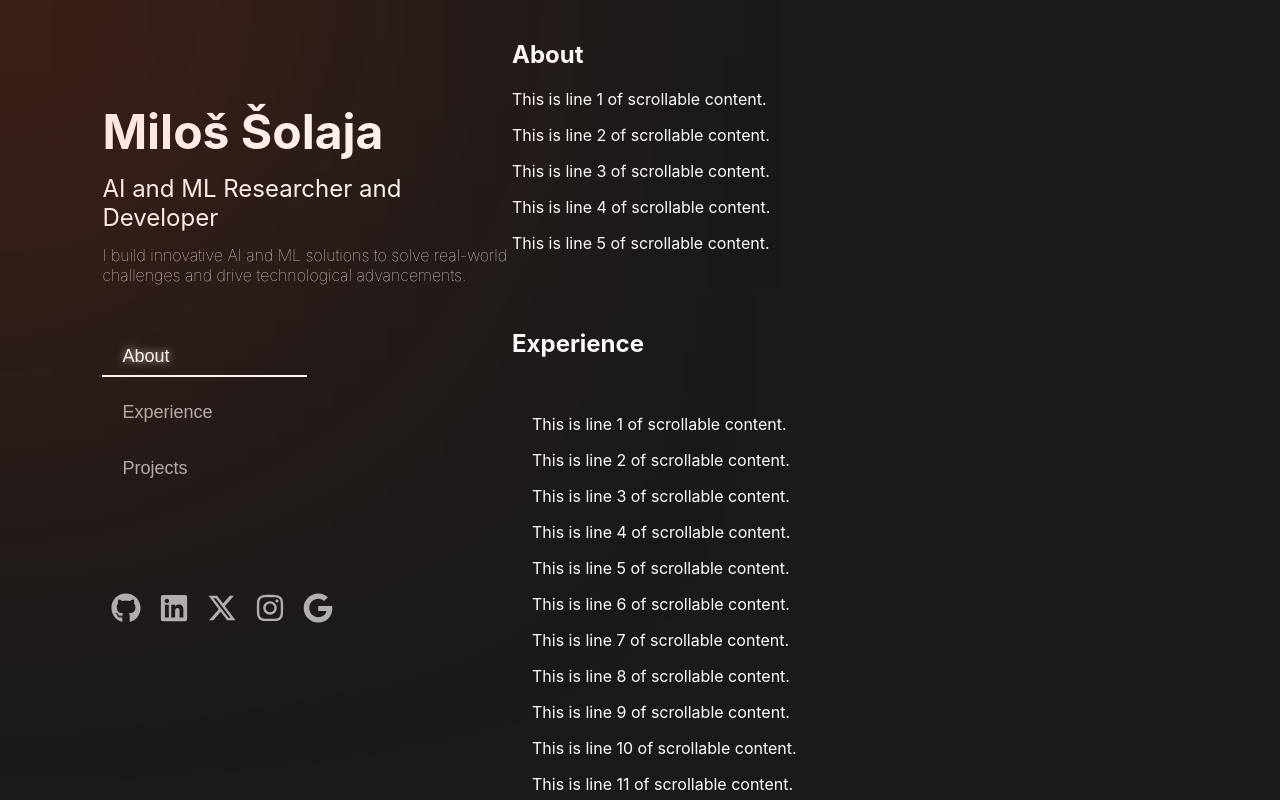
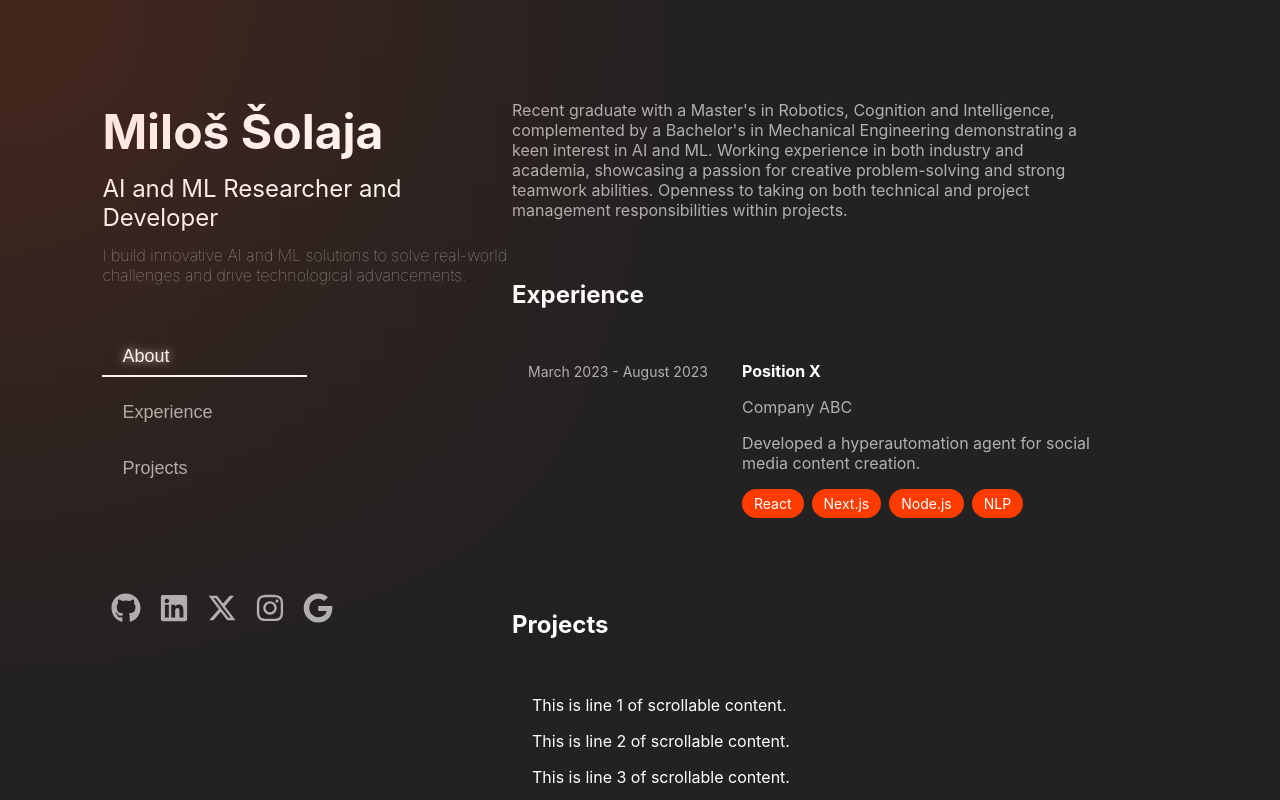
Before and after one commit to milossolaja/milossolaja.github.io, a React (Create React App) app: page / in a window 1280 px wide. Built offline with nearby package versions, Linux system fonts and the light colour scheme.

Commit message:
Experience style added

```diff
--- /dev/null
+++ b/src/Experience.css
@@ -0,0 +1,75 @@
+/* Transparent box initially, glassy on hover */
+.experience-box {
+    display: block;
+    padding: 16px;
+    margin: 16px 0;
+    width: 75%;
+    border-radius: 12px;
+    background: transparent;
+    transition: background 0.3s ease, box-shadow 0.3s ease;
+    color: #333;
+    text-decoration: none;
+  }
+
+  .experience-box:hover {
+    background: rgba(255, 255, 255, 0.1);
+    backdrop-filter: blur(10px);
+    box-shadow: 0 4px 15px rgba(0, 0, 0, 0.2);
+  }
+
+  /* Container for two-column layout */
+  .experience-container {
+    display: grid;
+    grid-template-columns: 200px 1fr; /* Left column for date, right for content */
+    gap: 14px;
+    align-items: start;
+  }
+
+  /* Date styling - aligned in left column */
+  .experience-date {
+    font-size: 14px;
+    color: #b1b1b1;
+    align-self: start;
+    margin-top: 18px;
+  }
+
+  /* Content styling - right column */
+  .experience-content {
+    flex-direction: column;
+  }
+
+  /* Title styling */
+  .experience-title {
+    font-size: 16px;
+    font-weight: bold;
+    color: #fff;
+  }
+
+  /* Company name styling */
+  .experience-company {
+    font-size: 16px;
+    color: #b1b1b1;
+  }
+
+  /* Description styling */
+  .experience-description {
+    font-size: 16px;
+    color: #b1b1b1;
+  }
+
+  /* Technologies section */
+  .experience-technologies {
+    display: flex;
+    flex-wrap: wrap;
+    gap: 8px;
+  }
+
+  /* Tech bubble styling */
+  .tech-bubble {
+    padding: 6px 12px;
+    border-radius: 16px;
+    background-color: #ff3c00;
+    color: #fff;
+    font-size: 14px;
+    white-space: nowrap;
+  }
--- /dev/null
+++ b/src/Experience.js
@@ -0,0 +1,24 @@
+import React from 'react';
+import './Experience.css';
+
+const Experience = ({ date, title, company, description, technologies, githubLink }) => {
+  return (
+    <a href={githubLink} target="_blank" rel="noopener noreferrer" className="experience-box">
+      <div className="experience-container">
+        <p className="experience-date">{date}</p>
+        <div className="experience-content">
+          <p className="experience-title">{title}</p>
+          <p className="experience-company">{company}</p>
+          <p className="experience-description">{description}</p>
+          <div className="experience-technologies">
+            {technologies.map((tech, index) => (
+              <span key={index} className="tech-bubble">{tech}</span>
+            ))}
+          </div>
+        </div>
+      </div>
+    </a>
+  );
+};
+
+export default Experience;
--- a/src/Layout.js
+++ b/src/Layout.js
@@ -3,8 +3,19 @@ import "./index.css"
 import Box from "./Box"
 import {FaGithub, FaLinkedin, FaInstagram, FaXTwitter, FaGoogle, FaArrowUpRightFromSquare} from "react-icons/fa6"
 import CV from "./pdf/CV.pdf"
+import content from './content';
+import Experience from "./Experience";
 
 const Layout = () => {
+
+    const experienceData = {
+        date: "March 2023 - August 2023",
+        title: "Position X",
+        company: "Company ABC",
+        description: "Developed a hyperautomation agent for social media content creation.",
+        technologies: ["React", "Next.js", "Node.js", "NLP"],
+        githubLink: "https://github.com/your-username/your-repo"
+      };
 
     const [activeSection, setActiveSection] = useState(null);
 
@@ -94,31 +105,31 @@ const Layout = () => {
             <button className="contact-button" onClick={() => window.open("https://www.linkedin.com/in/milossolaja/", "_blank")}>
                 <FaLinkedin />
             </button>
-            <button className="contact-button" onClick={() => window.open("https://example.com", "_blank")}>
+            <button className="contact-button" onClick={() => window.open("https://x.com/MilosSolaja", "_blank")}>
                 <FaXTwitter />
             </button>
-            <button className="contact-button" onClick={() => window.open("https://example.com", "_blank")}>
+            <button className="contact-button" onClick={() => window.open("https://instagram.com/milossolaja/", "_blank")}>
                 <FaInstagram />
             </button>
-            <button className="contact-button" onClick={() => window.open("https://example.com", "_blank")}>
+            <button className="contact-button" onClick={() => window.location.href = `mailto:${"milossolaja96@gmail.com"}?subject=${encodeURIComponent("Contact me")}&body=${encodeURIComponent("Hello, I would like to get in touch.")}`}>
                 <FaGoogle />
             </button>
           </div>
         </aside>
         <main className="main-content">
             <section ref={sectionRefs[1]} data-section="1">
-            <h1>About</h1>
-            {[...Array(5)].map((_, i) => (
-            <p key={i}>This is line {i + 1} of scrollable content.</p>
-            ))}
+            <div className="text-main-content">{content.bio}</div>
             </section>
             <section ref={sectionRefs[2]} data-section="2">
             <h1>Experience</h1>
-            <Box>
-            {[...Array(20)].map((_, i) => (
-            <p key={i}>This is line {i + 1} of scrollable content.</p>
-            ))}
-            </Box>
+            <Experience
+                date={experienceData.date}
+                title={experienceData.title}
+                company={experienceData.company}
+                description={experienceData.description}
+                technologies={experienceData.technologies}
+                githubLink={experienceData.githubLink}
+            />
             </section>
             <section ref={sectionRefs[3]} data-section="3">
             <h1>Projects</h1>
--- /dev/null
+++ b/src/content.js
@@ -0,0 +1,5 @@
+const content = {
+    bio: "Recent graduate with a Master's in Robotics, Cognition and Intelligence, complemented by a Bachelor's in Mechanical Engineering demonstrating a keen interest in AI and ML. Working experience in both industry and academia, showcasing a passion for creative problem-solving and strong teamwork abilities. Openness to taking on both technical and project management responsibilities within projects."
+}
+
+export default content;
--- a/src/index.css
+++ b/src/index.css
@@ -13,7 +13,7 @@ body {
 }
 
 .sidebar {
-  background-color: #1a1a1a;
+  background-color: #222222;
   position: relative;
   top: 0; /* Keeps it fixed at the top while scrolling */
   height: 100vh; /* Full height of the viewport */
@@ -38,16 +38,16 @@ body {
   font-weight: lighter;
   margin: 2.5% 0 0 20%;
   text-align: left;
+  color: #b1b1b1
 }
 
 .main-content {
   position: relative;
-  background-color: #1a1a1a;
+  background-color: #222222;
   height: 100vh; /* Full viewport height */
   width: 60%;
   overflow-y: scroll; /* Enables vertical scrolling within the main content */
 }
-
 
 .menu {
   display: flex;
@@ -105,10 +105,17 @@ section {
 .hover-box {
   padding: 20px;
   width: 80%;
-  background-color: #1a1a1a; /* Default color */
+  background-color: #222222; /* Default color */
   color: #fff;
   border-radius: 8px;
   transition: background-color 0.3s ease; /* Smooth transition */
+}
+
+.text-main-content {
+  width: 75%;
+  margin: 80px 0 0 0;
+  background-color: #222222; /* Default color */
+  color: #b1b1b1;
 }
 
 .hover-box:hover {
@@ -121,7 +128,7 @@ section {
 .contact-grid {
   display: flex;
   margin: 20% 0 0 20%;
-  background-color: #1a1a1a;
+  background-color: #222222;
 }
 
 .contact-button {
```
Also changed, not shown: src/Project.js (added).
